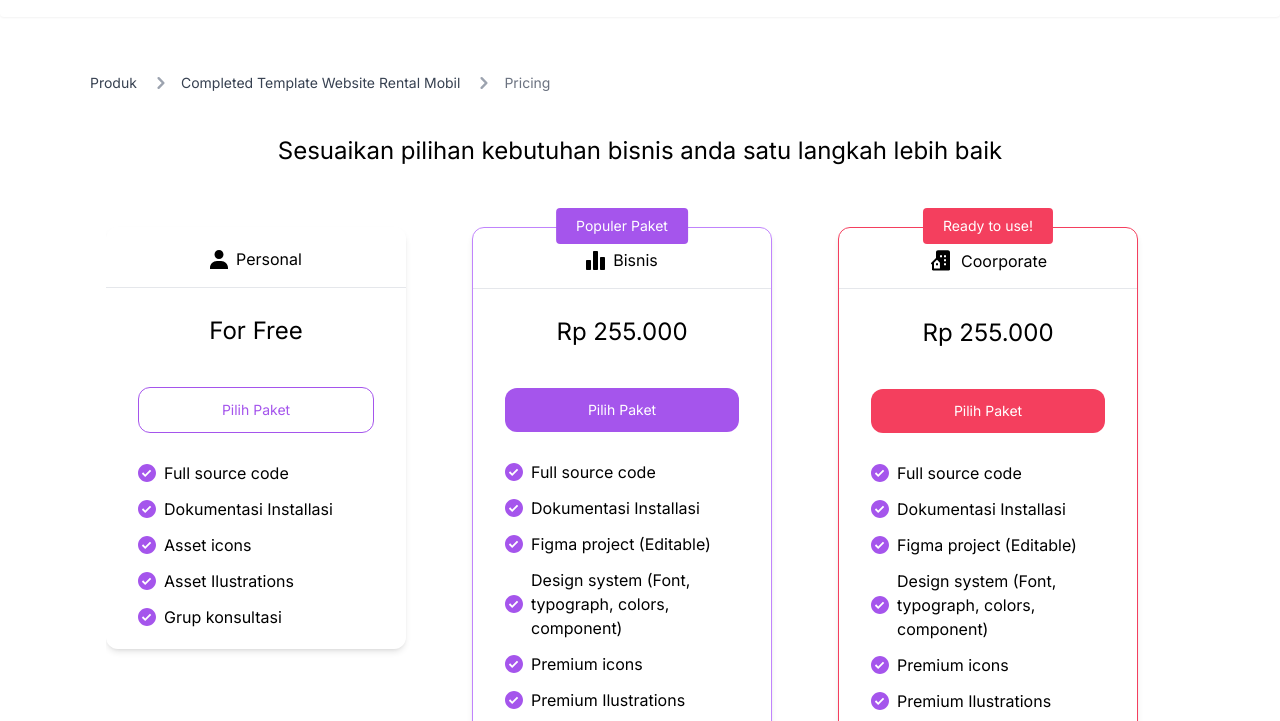
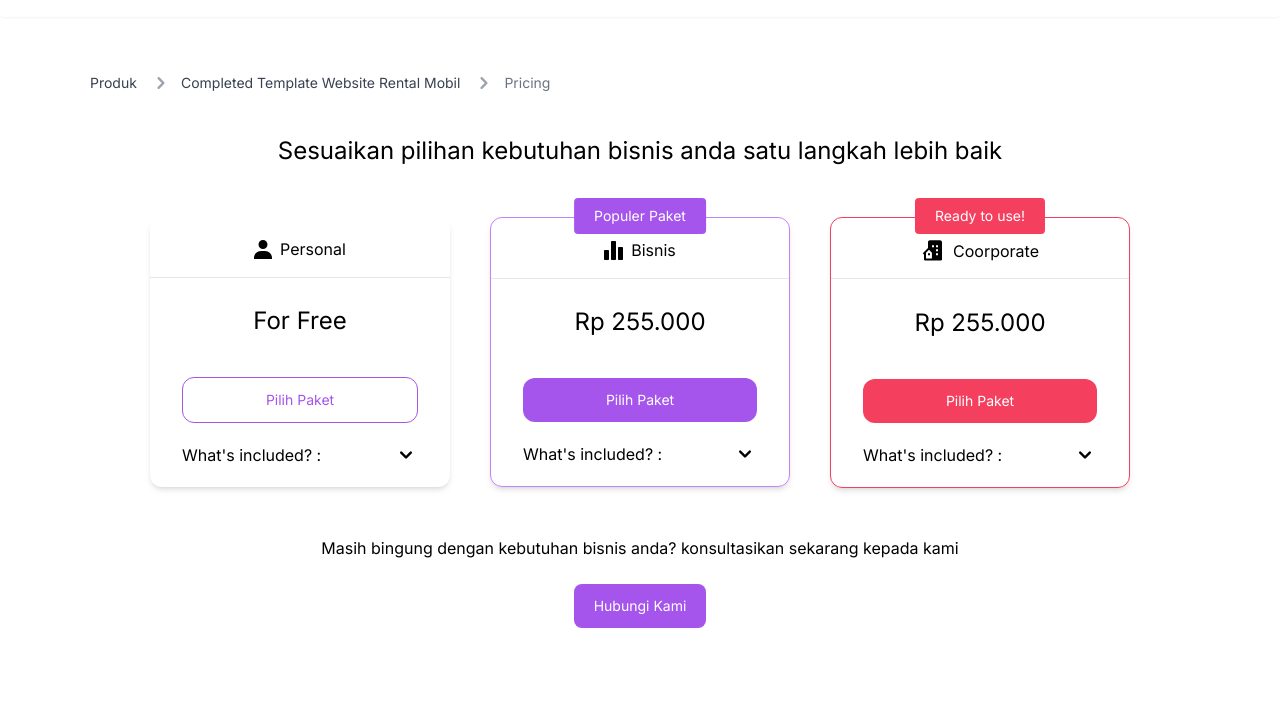
Before and after one commit to mardhamardiya18/templaterweb-frontend, a website: page public/pricing.html in a window 1280 px wide. Shown: the part 79-800 px from the top of the page. Drawn offline with nearby package versions, Linux system fonts and the light colour scheme.

Commit message:
change pricing page

```diff
--- a/public/pricing.html
+++ b/public/pricing.html
@@ -185,16 +185,13 @@
       </ol>
     </div>
 
-    <div class="myContainer mt-10">
+    <div class="myContainer mt-10 px-4">
       <p class="text-lg lg:text-2xl font-medium text-center">
         Sesuaikan pilihan kebutuhan bisnis anda satu langkah lebih baik
       </p>
 
-      <div class="mt-5 flex justify-center gap-10 px-4">
-        <!-- Swiper -->
-        <div class="swiper mySwiper">
-          <div class="swiper-wrapper pt-10">
-            <div class="swiper-slide">
+      <div class="mt-[50px] flex flex-col lg:flex-row justify-center gap-10">
+        <div>
           <div
             class="py-5 px-8 rounded-xl shadow-md lg:w-[300px] 2xl:w-[330px] relative"
           >
@@ -218,7 +215,42 @@
                 >Pilih Paket</a
               >
 
-                  <ul class="mt-7">
+              <div
+                id="accordion-collapse"
+                data-accordion="collapse"
+                class="mt-5"
+              >
+                <h2 id="accordion-collapse-heading-1">
+                  <button
+                    type="button"
+                    class="flex items-center justify-between w-full font-medium text-left rounded-t-xl"
+                    data-accordion-target="#accordion-collapse-body-1"
+                    aria-expanded="false"
+                    aria-controls="accordion-collapse-body-1"
+                  >
+                    <span>What's included? :</span>
+                    <svg
+                      data-accordion-icon
+                      class="w-6 h-6 shrink-0"
+                      fill="currentColor"
+                      viewBox="0 0 20 20"
+                      xmlns="http://www.w3.org/2000/svg"
+                    >
+                      <path
+                        fill-rule="evenodd"
+                        d="M5.293 7.293a1 1 0 011.414 0L10 10.586l3.293-3.293a1 1 0 111.414 1.414l-4 4a1 1 0 01-1.414 0l-4-4a1 1 0 010-1.414z"
+                        clip-rule="evenodd"
+                      ></path>
+                    </svg>
+                  </button>
+                </h2>
+                <div
+                  id="accordion-collapse-body-1"
+                  class="hidden"
+                  aria-labelledby="accordion-collapse-heading-1"
+                >
+                  <div>
+                    <ul class="mt-5">
                       <li class="flex items-center gap-2">
                         <img src="img/check.svg" alt="" />
                         Full source code
@@ -243,8 +275,11 @@
                   </div>
                 </div>
               </div>
+            </div>
+          </div>
+        </div>
 
-            <div class="swiper-slide">
+        <div>
           <div
             class="py-5 px-8 rounded-xl shadow-md lg:w-[300px] 2xl:w-[330px] relative border border-purple-400"
           >
@@ -273,70 +308,42 @@
                 >Pilih Paket</a
               >
 
-                  <ul class="mt-7">
-                    <li class="flex items-center gap-2">
-                      <img src="img/check.svg" alt="" />
-                      Full source code
-                    </li>
-                    <li class="flex items-center gap-2 mt-3">
-                      <img src="img/check.svg" alt="" />
-                      Dokumentasi Installasi
-                    </li>
-                    <li class="flex items-center gap-2 mt-3">
-                      <img src="img/check.svg" alt="" />
-                      Figma project (Editable)
-                    </li>
-                    <li class="flex items-center gap-2 mt-3">
-                      <img src="img/check.svg" alt="" />
-                      Design system (Font, typograph, colors, component)
-                    </li>
-                    <li class="flex items-center gap-2 mt-3">
-                      <img src="img/check.svg" alt="" />
-                      Premium icons
-                    </li>
-                    <li class="flex items-center gap-2 mt-3">
-                      <img src="img/check.svg" alt="" />
-                      Premium Ilustrations
-                    </li>
-                    <li class="flex items-center gap-2 mt-3">
-                      <img src="img/check.svg" alt="" />
-                      Grup konsultasi
-                    </li>
-                  </ul>
-                </div>
-              </div>
-            </div>
-
-            <div class="swiper-slide">
               <div
-                class="py-5 px-8 rounded-xl shadow-md lg:w-[300px] 2xl:w-[330px] relative border border-rose-500"
+                id="accordion-collapse"
+                data-accordion="collapse"
+                class="mt-5"
               >
-                <span
-                  class="bg-rose-500 text-white text-sm font-medium px-5 py-2 rounded absolute -top-[20px] left-1/2 -translate-x-1/2"
-                  >Ready to use!</span
+                <h2 id="accordion-collapse-heading-2">
+                  <button
+                    type="button"
+                    class="flex items-center justify-between w-full font-medium text-left rounded-t-xl"
+                    data-accordion-target="#accordion-collapse-body-2"
+                    aria-expanded="false"
+                    aria-controls="accordion-collapse-body-2"
                   >
-
-                <div class="flex items-center gap-2 justify-center">
-                  <img src="img/bxs-building-house.svg.svg" alt="" />
-                  <p>Coorporate</p>
-                </div>
-
-                <hr class="absolute top-[60px] w-full left-0" />
-
-                <div class="mt-11">
-                  <p
-                    class="text-xl lg:text-2xl 2xl:text-3xl font-medium text-black text-center"
+                    <span>What's included? :</span>
+                    <svg
+                      data-accordion-icon
+                      class="w-6 h-6 shrink-0"
+                      fill="currentColor"
+                      viewBox="0 0 20 20"
+                      xmlns="http://www.w3.org/2000/svg"
                     >
-                    Rp 255.000
-                  </p>
-
-                  <a
-                    href="checkout.html"
-                    class="py-3 text-sm text-white bg-rose-500 rounded-xl block text-center mt-10 hover:bg-rose-600 hover:text-slate-300 transition ease-in-out duration-300 focus:ring-4 focus:ring-purple-300"
-                    >Pilih Paket</a
+                      <path
+                        fill-rule="evenodd"
+                        d="M5.293 7.293a1 1 0 011.414 0L10 10.586l3.293-3.293a1 1 0 111.414 1.414l-4 4a1 1 0 01-1.414 0l-4-4a1 1 0 010-1.414z"
+                        clip-rule="evenodd"
+                      ></path>
+                    </svg>
+                  </button>
+                </h2>
+                <div
+                  id="accordion-collapse-body-2"
+                  class="hidden"
+                  aria-labelledby="accordion-collapse-heading-2"
                 >
-
-                  <ul class="mt-7">
+                  <div>
+                    <ul class="mt-5">
                       <li class="flex items-center gap-2">
                         <img src="img/check.svg" alt="" />
                         Full source code
@@ -370,7 +377,108 @@
                 </div>
               </div>
             </div>
-          <div class="swiper-pagination"></div>
+          </div>
+        </div>
+
+        <div>
+          <div
+            class="py-5 px-8 rounded-xl shadow-md lg:w-[300px] 2xl:w-[330px] relative border border-rose-500"
+          >
+            <span
+              class="bg-rose-500 text-white text-sm font-medium px-5 py-2 rounded absolute -top-[20px] left-1/2 -translate-x-1/2"
+              >Ready to use!</span
+            >
+
+            <div class="flex items-center gap-2 justify-center">
+              <img src="img/bxs-building-house.svg.svg" alt="" />
+              <p>Coorporate</p>
+            </div>
+
+            <hr class="absolute top-[60px] w-full left-0" />
+
+            <div class="mt-11">
+              <p
+                class="text-xl lg:text-2xl 2xl:text-3xl font-medium text-black text-center"
+              >
+                Rp 255.000
+              </p>
+
+              <a
+                href="checkout.html"
+                class="py-3 text-sm text-white bg-rose-500 rounded-xl block text-center mt-10 hover:bg-rose-600 hover:text-slate-300 transition ease-in-out duration-300 focus:ring-4 focus:ring-purple-300"
+                >Pilih Paket</a
+              >
+
+              <div
+                id="accordion-collapse"
+                data-accordion="collapse"
+                class="mt-5"
+              >
+                <h2 id="accordion-collapse-heading-3">
+                  <button
+                    type="button"
+                    class="flex items-center justify-between w-full font-medium text-left rounded-t-xl"
+                    data-accordion-target="#accordion-collapse-body-3"
+                    aria-expanded="false"
+                    aria-controls="accordion-collapse-body-3"
+                  >
+                    <span>What's included? :</span>
+                    <svg
+                      data-accordion-icon
+                      class="w-6 h-6 shrink-0"
+                      fill="currentColor"
+                      viewBox="0 0 20 20"
+                      xmlns="http://www.w3.org/2000/svg"
+                    >
+                      <path
+                        fill-rule="evenodd"
+                        d="M5.293 7.293a1 1 0 011.414 0L10 10.586l3.293-3.293a1 1 0 111.414 1.414l-4 4a1 1 0 01-1.414 0l-4-4a1 1 0 010-1.414z"
+                        clip-rule="evenodd"
+                      ></path>
+                    </svg>
+                  </button>
+                </h2>
+                <div
+                  id="accordion-collapse-body-3"
+                  class="hidden"
+                  aria-labelledby="accordion-collapse-heading-3"
+                >
+                  <div>
+                    <ul class="mt-5">
+                      <li class="flex items-center gap-2">
+                        <img src="img/check.svg" alt="" />
+                        Full source code
+                      </li>
+                      <li class="flex items-center gap-2 mt-3">
+                        <img src="img/check.svg" alt="" />
+                        Dokumentasi Installasi
+                      </li>
+                      <li class="flex items-center gap-2 mt-3">
+                        <img src="img/check.svg" alt="" />
+                        Figma project (Editable)
+                      </li>
+                      <li class="flex items-center gap-2 mt-3">
+                        <img src="img/check.svg" alt="" />
+                        Design system (Font, typograph, colors, component)
+                      </li>
+                      <li class="flex items-center gap-2 mt-3">
+                        <img src="img/check.svg" alt="" />
+                        Premium icons
+                      </li>
+                      <li class="flex items-center gap-2 mt-3">
+                        <img src="img/check.svg" alt="" />
+                        Premium Ilustrations
+                      </li>
+                      <li class="flex items-center gap-2 mt-3">
+                        <img src="img/check.svg" alt="" />
+                        Grup konsultasi
+                      </li>
+                    </ul>
+                  </div>
+                </div>
+              </div>
+            </div>
+          </div>
         </div>
       </div>
 
--- a/src/input.css
+++ b/src/input.css
@@ -5,6 +5,8 @@
 body{
     font-family: 'Inter', sans-serif;
 }
+
+
 
 .myFirstBtn {
     @apply text-white bg-primary hover:bg-fuchsia-600 focus:ring-4 focus:outline-none focus:ring-blue-300 font-normal rounded-lg text-xs sm:text-sm px-4 py-2 sm:px-5 sm:py-3 text-center
```
Also changed, not shown: public/success.html (added, +69 -0 lines), public/css/output.css, public/img/EllipseSuccessBot.png (added), public/img/EllipseSuccessMid.png (added), public/img/EllipseSuccessTop.png (added), public/img/success.png (added). Lines whose indentation alone changed are shown as unchanged.
